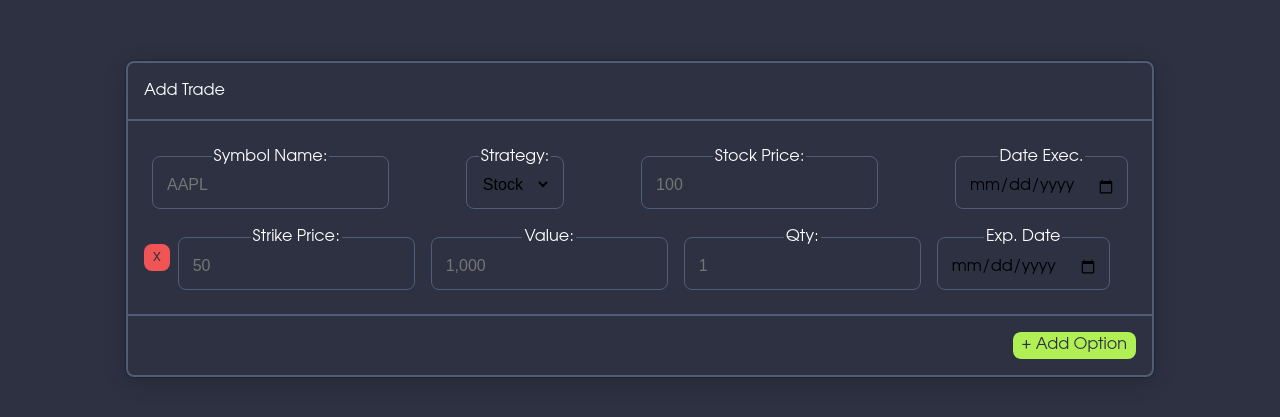
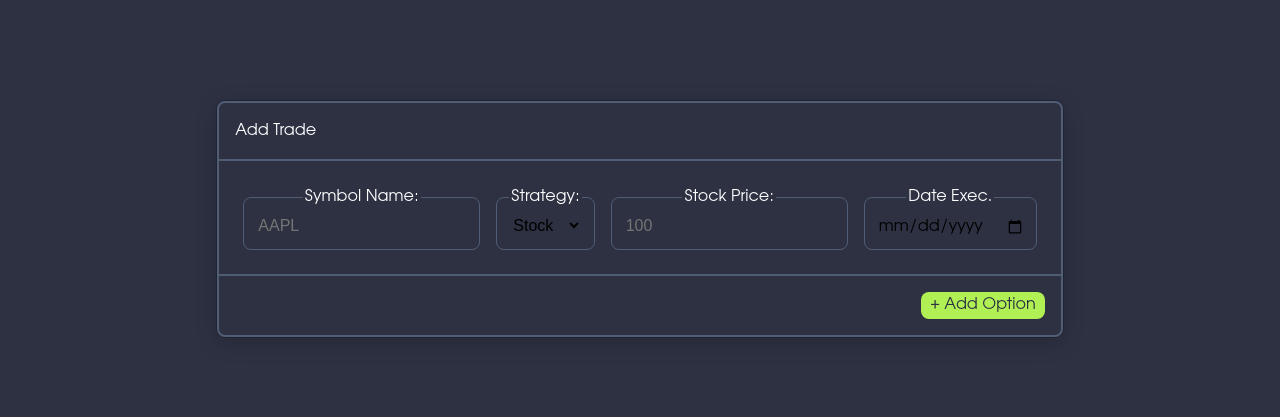
Before and after one commit to Byron-david/Option-Website, a React (Vite) app: page / in a window 1280 px wide. Shown: the part 181-598 px from the top of the page. Built offline with nearby package versions, Linux system fonts and the light colour scheme.

Commit message:
Working on adding functionality to add/remove option legs

```diff
--- a/src/components/AddTrade.jsx
+++ b/src/components/AddTrade.jsx
@@ -5,9 +5,12 @@ import Button from './Button.jsx'
 import AddOption from './AddOption.jsx'
 import StrategiesDropdown from './StrategiesDropdown.jsx'
 
-function AddOptionList({ props, handleClick }) {
+function AddOptionList(props) {
+  if (props.items.length === 0) {
+    return null;
+  }
   return (
-    props.items((item, index) => ( <AddOption key={index} items={handleClick}/> ))
+    props.items.map((item, index) => ( <AddOption key={index} item={item}/> ))
    );
 }
 
@@ -23,13 +26,15 @@ function AddTrade({ display = "flex", flexDirection = "row", flexWrap = "nowrap"
 
   const handleButtonClickAdd = () => {
     console.log("Adding....");
-    setAddOption(addOption + 1);
-    console.log(addOption);
+    // let newArray =
+    // setArtists([
+    //   ...artists, { id: nextId++, name: name }
+    // ]);
   };
 
   const handleButtonClickRemove = () => {
     console.log("Removing....")
-    setAddOption(addOption - 1);
+    // setAddOption(addOption - 1);
     console.log(addOption);
   };
 
@@ -41,7 +46,7 @@ function AddTrade({ display = "flex", flexDirection = "row", flexWrap = "nowrap"
           <TextInput placeholder="AAPL" maxLength="4" id="stockSymbol" name="stockSymbol" htmlFor="stockSymbol" text="Symbol Name:" />
           <StrategiesDropdown htmlFor="strategyInput" name="strategyInput" id="strategyInput" text="Strategy:" />
           <DateInput id="dateExec" name="dateExec" htmlFor="dateExec" text=" Date Exec." />
-          <AddOption handleClick={handleButtonClickRemove} />
+          <AddOptionList items={addOption} handleClick={handleButtonClickRemove} />
           {/* <TextInput placeholder="50" inputType="number" id="strikePrice" name="strikePrice" htmlFor="strikePrice" text="Strike Price:" /> */}
           {/* <TextInput placeholder="100" inputType="number" id="stockPrice" name="stockPrice" htmlFor="stockPrice" text="Stock Price:" /> */}
           {/* <TextInput placeholder="10,000" inputType="number" id="stockValue" name="stockValue" htmlFor="stockValue" text="Value:" /> */}
```
